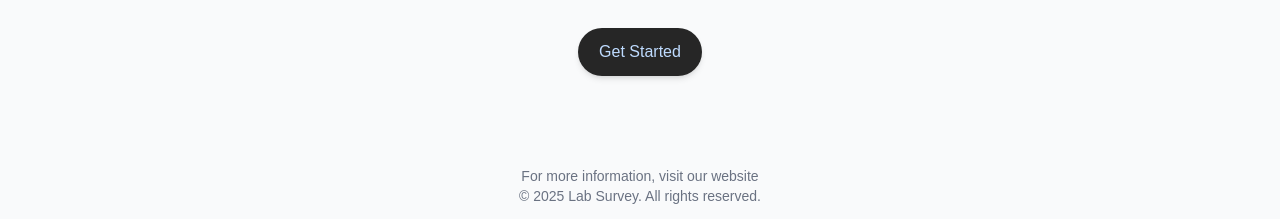
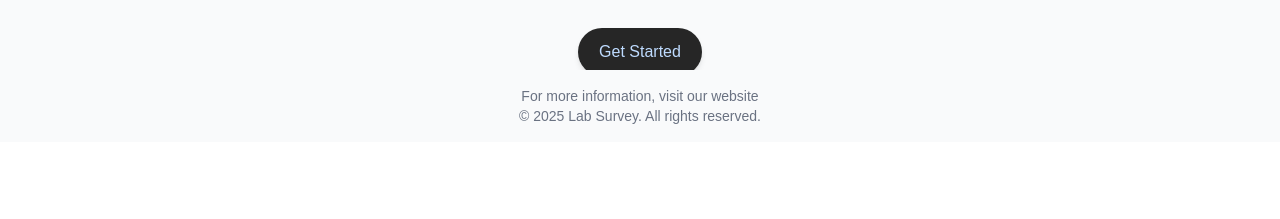
Before and after one commit to ADCLab/threat-monitor, a Next.js app in the folder HomeLandSec/frontend/: page / in a window 1280 px wide. Shown: the part 658-877 px from the top of the page. After the commit the page ends 800 px from the top, so only its background shows below. Built offline with nearby package versions, Linux system fonts and the light colour scheme.

Commit message:
styling adjustments fort footer

```diff
--- a/HomeLandSec/frontend/src/app/inquiry/page.tsx
+++ b/HomeLandSec/frontend/src/app/inquiry/page.tsx
@@ -1,5 +1,6 @@
 "use client";
 import { useState, useEffect, useContext } from "react";
+import { useRouter } from "next/navigation";
 import Button from "@/components/ui/button";
 import QuestionContext from "@/contexts/questionContext";
 import { fetchMessage, recordRank } from "@/utils/csv";
@@ -22,6 +23,8 @@ export default function Inquiry() {
 
   const [questions, setQuestions] = useState<QuestionData[]>([]);
   const [currentIndex, setCurrentIndex] = useState(0);
+  const [finished, setFinished] = useState(false);
+  const router = useRouter();
 
   const context = useContext(QuestionContext);
   if (!context)
@@ -52,7 +55,7 @@ export default function Inquiry() {
   // Submit answer for the current question
   const submit = async () => {
     const currentQuestion = questions[currentIndex];
-    if (!currentQuestion || currentQuestion.submitted) return; // already submitted, fam
+    if (!currentQuestion || currentQuestion.submitted) return;
     const rank = parseInt(currentQuestion.answer);
     if (!rank) {
       alert("Please select a rating");
@@ -64,9 +67,9 @@ export default function Inquiry() {
       updated[currentIndex].submitted = true;
       return updated;
     });
-    // If this is the final question, alert the user.
+    // If this is the final question, finish survey and show final page.
     if (currentIndex + 1 >= total_questions) {
-      alert("All questions completed!");
+      setFinished(true);
     }
   };
 
@@ -79,11 +82,9 @@ export default function Inquiry() {
 
   // Navigate to the next question
   const goToNext = async () => {
-    // If the next question is already loaded, just jump
     if (currentIndex + 1 < questions.length) {
       setCurrentIndex((prev) => prev + 1);
     } else if (currentIndex + 1 < total_questions) {
-      // Fetch a new question and add it to our questions array
       const newMessage = await fetchMessage();
       setQuestions((prev) => [
         ...prev,
@@ -92,6 +93,19 @@ export default function Inquiry() {
       setCurrentIndex((prev) => prev + 1);
     }
   };
+
+  // Final page rendering once survey is finished.
+  if (finished) {
+    return (
+      <div className="min-h-screen flex flex-col items-center justify-center text-gray-700 p-4 bg-gray-100">
+        <div className="bg-white rounded-lg shadow-lg p-8 max-w-2xl w-full text-center">
+          <h1 className="text-3xl font-bold mb-4">Thank You!</h1>
+          <p className="text-lg mb-6">Your responses have been recorded.</p>
+          <Button onClick={() => router.push("/")}>Return to Home</Button>
+        </div>
+      </div>
+    );
+  }
 
   if (!criteria || questions.length === 0) {
     return (
--- a/HomeLandSec/frontend/src/app/layout.tsx
+++ b/HomeLandSec/frontend/src/app/layout.tsx
@@ -28,11 +28,22 @@ export default function RootLayout({
     <html lang="en">
       <QuestionProvider>
         <body
-          className={`${geistSans.variable} ${geistMono.variable} antialiased`}
+          className={`${geistSans.variable} ${geistMono.variable} antialiased h-screen flex flex-col`}
         >
-
-          <Nav />
-          {children}
+          <header className="flex-none">
+            <Nav />
+          </header>
+          <main className="flex-grow overflow-auto bg-gray-50">{children}</main>
+          <footer className="flex-none py-4 text-center text-sm text-gray-500 bg-gray-50">
+            <a
+              href="https://adc-ucf.com/"
+              className="hover:underline"
+              target="_blank"
+            >
+              For more information, visit our website
+            </a>
+            <br />© {new Date().getFullYear()} Lab Survey. All rights reserved.
+          </footer>
         </body>
       </QuestionProvider>
     </html>
--- a/HomeLandSec/frontend/src/app/page.tsx
+++ b/HomeLandSec/frontend/src/app/page.tsx
@@ -4,7 +4,7 @@ import Link from "next/link";
 
 export default function Home() {
   return (
-    <div className="min-h-screen bg-gray-50 flex flex-col">
+    <div className="bg-gray-50 flex flex-col flex-grow">
       <header className="w-full text-center py-18">
         <div
           className="mx-auto mb-6 rounded-lg shadow-lg overflow-hidden"
@@ -35,17 +35,6 @@ export default function Home() {
           </Button>
         </Link>
       </main>
-      <footer className="py-4 text-center text-sm text-gray-500">
-        <a
-          href="https://adc-ucf.com/"
-          className="hover:underline"
-          target="_blank"
-        >
-          {" "}
-          For more information, visit our website
-        </a>
-        <br />© {new Date().getFullYear()} Lab Survey. All rights reserved.
-      </footer>
     </div>
   );
 }
```
